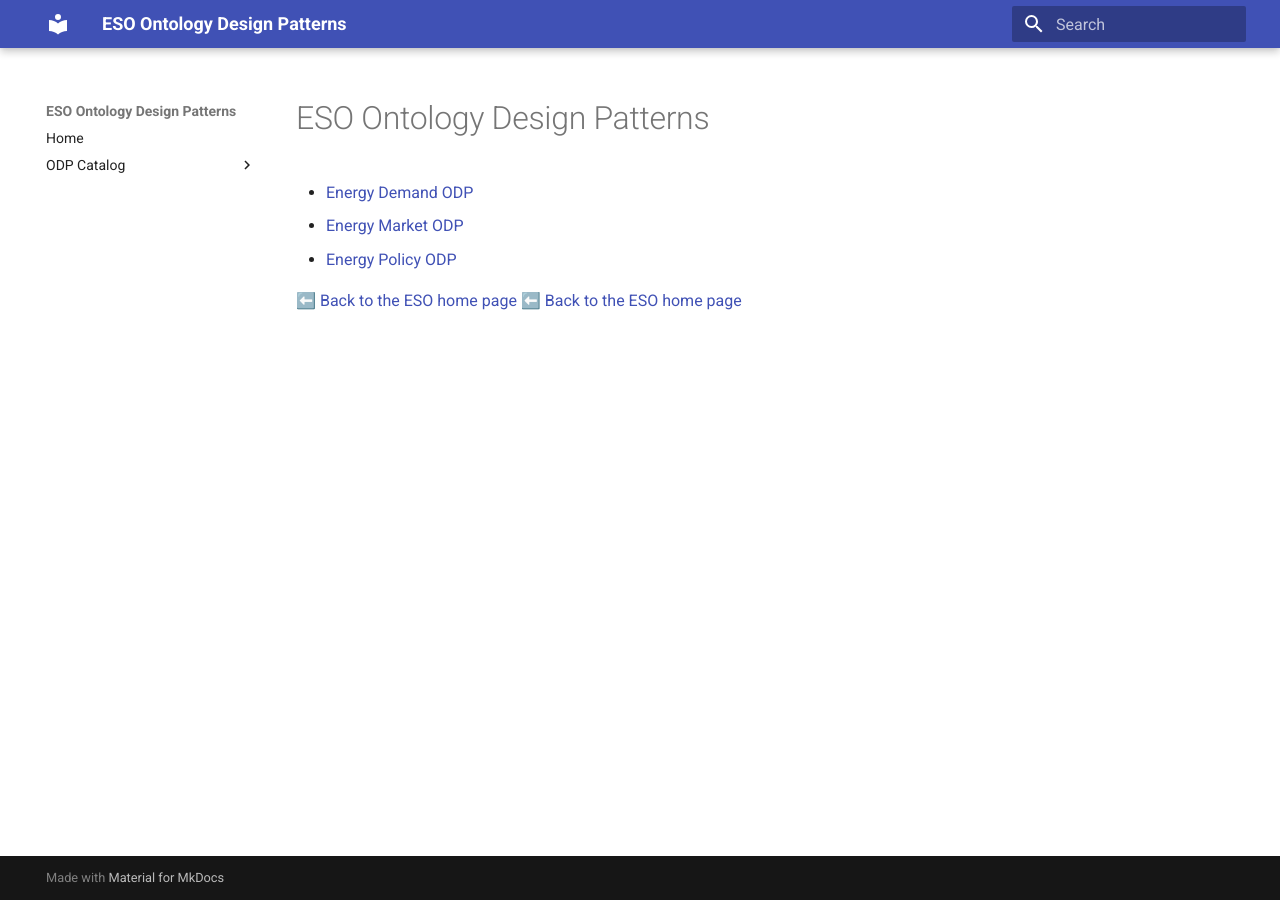
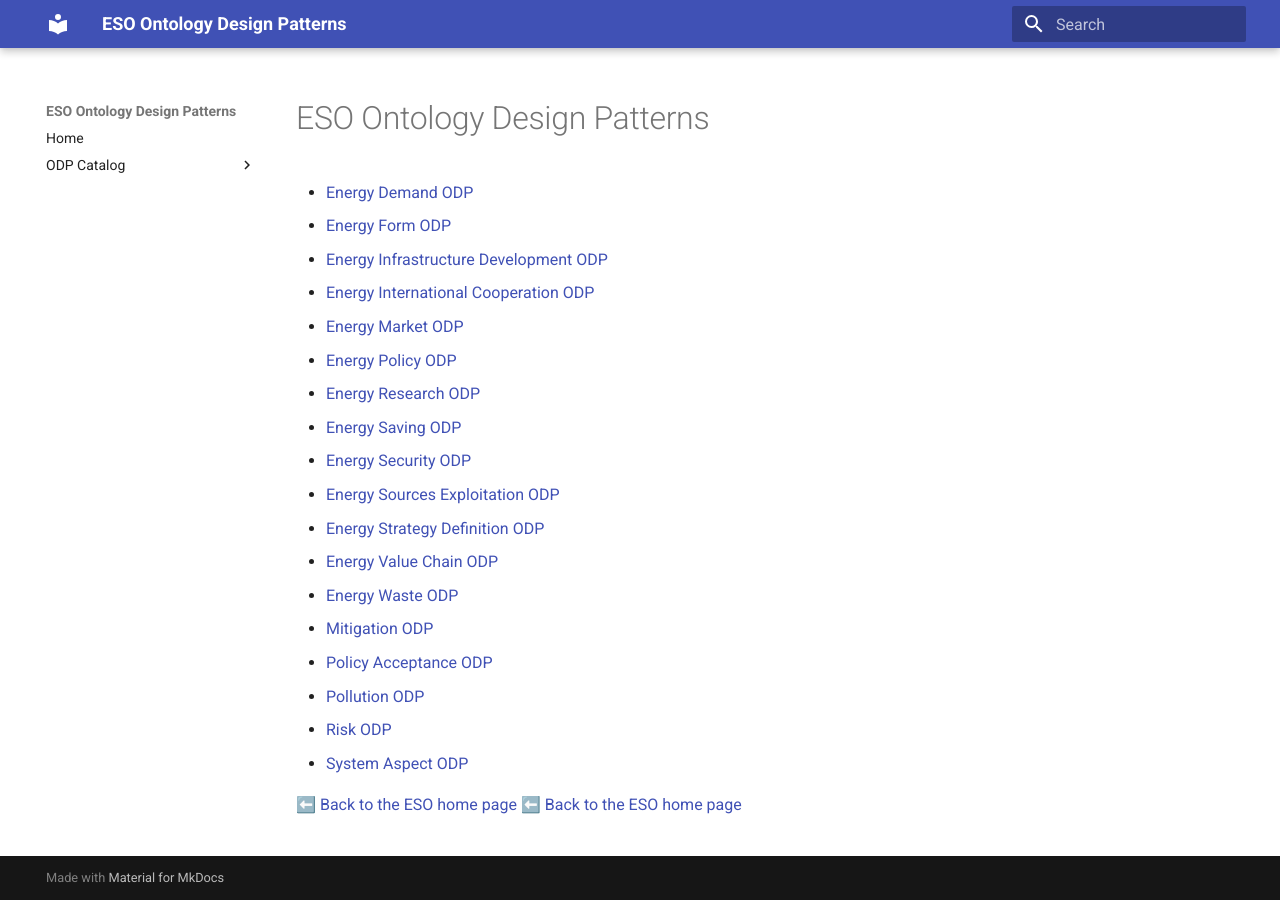
Before and after one commit to AntonioDeNicola/eso-odp-site, an MkDocs documentation site: the page built from docs/odp/index.md, in a window 1280 px wide. Built offline with MkDocs 1.6.1 and Material for MkDocs 9.7.7, drawn with Linux system fonts in a browser that asks for light colours.

Commit message:
Update index.md

```diff
--- a/docs/odp/index.md
+++ b/docs/odp/index.md
@@ -1,8 +1,23 @@
 # ESO Ontology Design Patterns
 
 - [Energy Demand ODP](energy-demand.md)
+- [Energy Form ODP](energy-form.md)
+- [Energy Infrastructure Development ODP](energy-infrastructure-development.md)
+- [Energy International Cooperation ODP](energy-international-cooperation.md)
 - [Energy Market ODP](energy-market.md)
 - [Energy Policy ODP](energy-policy.md)
+- [Energy Research ODP](energy-research.md)
+- [Energy Saving ODP](energy-saving.md)
+- [Energy Security ODP](energy-security.md)
+- [Energy Sources Exploitation ODP](energy-sources-exploitation.md)
+- [Energy Strategy Definition ODP](energy-strategy-definition.md)
+- [Energy Value Chain ODP](energy-value-chain.md)
+- [Energy Waste ODP](energy-waste.md)
+- [Mitigation ODP](mitigation.md)
+- [Policy Acceptance ODP](policy-acceptance.md)
+- [Pollution ODP](pollution.md)
+- [Risk ODP](risk.md)
+- [System Aspect ODP](system-aspect.md)
 
 ⬅️ [Back to the ESO home page](../)
 ⬅️ [Back to the ESO home page](../index.md)
```
